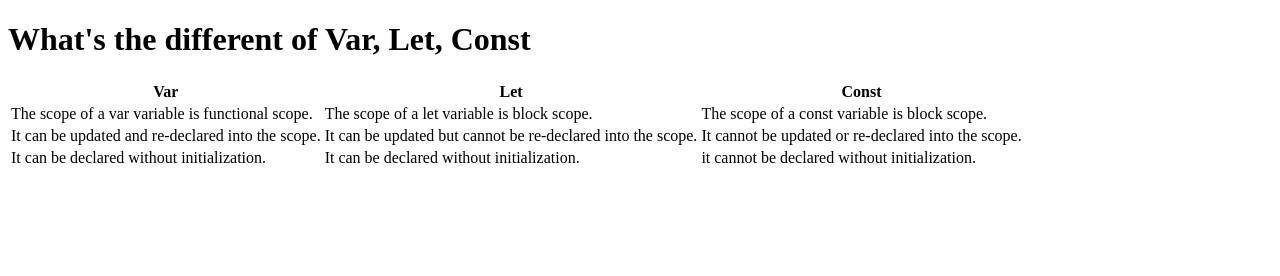
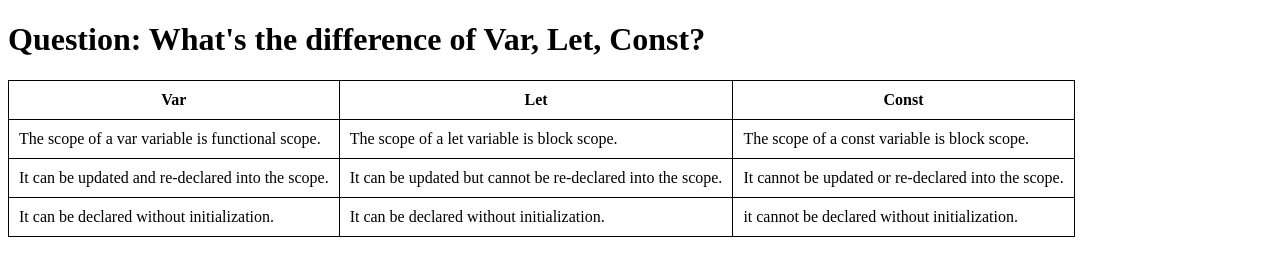
Before and after one commit to mrrafi5869/Fix-Type-Monster-issues, a plain HTML site: page blog.html in a window 1280 px wide. Drawn offline with Linux system fonts and the light colour scheme.

Commit message:
table style

```diff
--- a/blog.html
+++ b/blog.html
@@ -4,11 +4,11 @@
     <meta charset="UTF-8">
     <meta http-equiv="X-UA-Compatible" content="IE=edge">
     <meta name="viewport" content="width=device-width, initial-scale=1.0">
-    <title>Blogf</title>
+    <title>Blog</title>
     <link rel="stylesheet" href="style.css">
 </head>
 <body>
-    <h1>What's the different of Var, Let, Const</h1>
+    <h1>Question: What's the difference of Var, Let, Const?</h1>
     <table>
         <thead>
             <tr>
--- a/style.css
+++ b/style.css
@@ -1,3 +1,11 @@
 header{
     border-bottom: 3px solid gray;
 }
+table{
+    border: 1px solid black;
+    border-collapse: collapse;
+}
+table td, th{
+    border: 1px solid black;
+    padding: 10px;
+}
```
